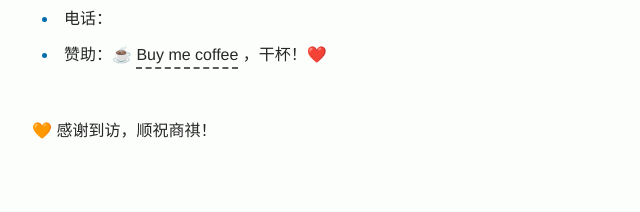
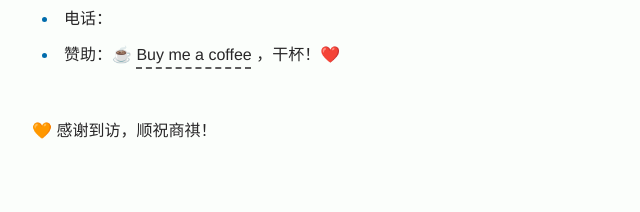
Before and after one commit to elwynli/blog, an Astro site: page /about in a window 1280 px wide. Shown: the part 456-668 px from the top of the page, 240-880 px from the left. Built offline with nearby package versions, Linux system fonts and the light colour scheme; Astro itself is replaced by a stand-in of ours.

Commit message:
'ericlikun'

```diff
--- a/src/pages/about.md
+++ b/src/pages/about.md
@@ -14,7 +14,7 @@ Li Kun，大狸，从事 **软件开发、技术咨询**，如果您有任何与
 
 * 邮件：<span class="email"></span>
 * 电话：<span class="mobile"></span><span class="text-gray-400"></span>
-* 赞助：☕️ [Buy me coffee](https://buymeacoffee.com/ericlikun) ，干杯！❤️
+* 赞助：☕️ [Buy me a coffee](https://buymeacoffee.com/ericlikun) ，干杯！❤️
 
 <script is:inline>
 Array.prototype.slice.call(document.querySelectorAll('.email'), 0).forEach(el => {
```
